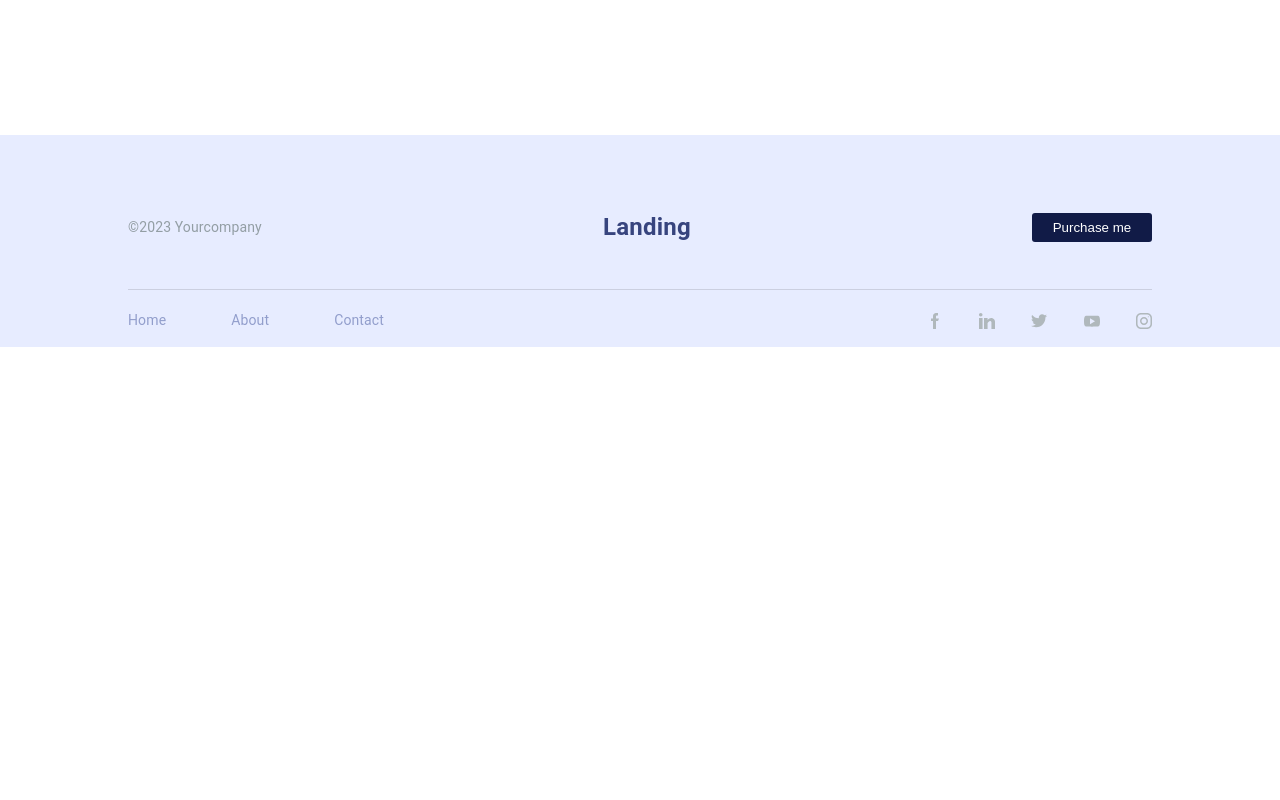
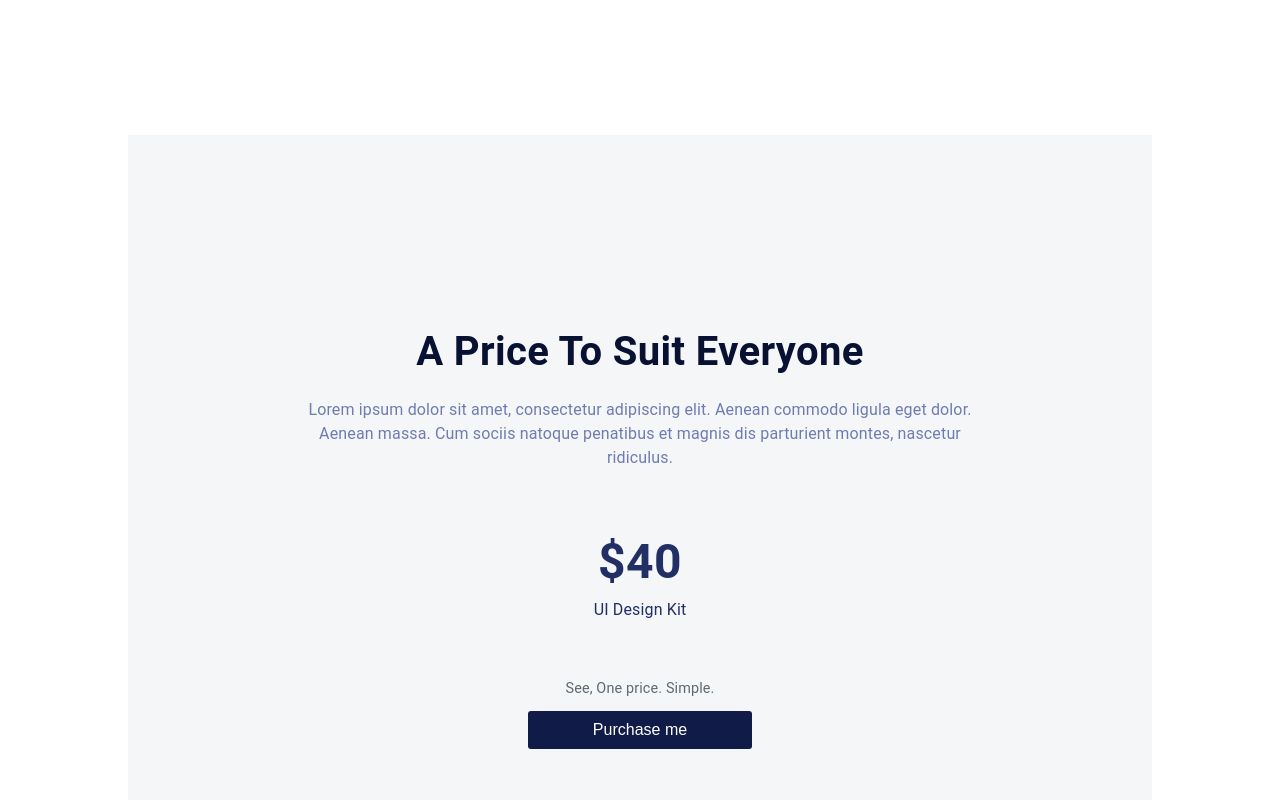
Before and after one commit to SINAZZzz/landing, a React (Vite) app: page / in a window 1280 px wide. Shown: the part 3460-4260 px from the top of the page. Before the commit the page ends 3807 px from the top, so only its background shows below. Built offline with nearby package versions, Linux system fonts and the light colour scheme.

Commit message:
feat : add pricing section

```diff
--- a/src/components/body/Body.tsx
+++ b/src/components/body/Body.tsx
@@ -5,6 +5,7 @@ import Image from "../../assets/images/undraw_mobile_login_ikmv.png";
 import designer from "../../assets/images/designer_3.png";
 import designerr from "../../assets/images/designerr_4.png";
 import designerrr from "../../assets/images/designerrr_5.png";
+import PricingCard from "./section/pricing";
 
 export default function Body() {
   return (
@@ -254,6 +255,7 @@ export default function Body() {
           </Box>
         </Box>
       </Box>
+      <PricingCard />
     </Box>
   );
 }
--- /dev/null
+++ b/src/components/body/section/pricing/components/amount/index.tsx
@@ -0,0 +1,14 @@
+import React from "react";
+import { Box } from "@mui/material";
+import Title from "../../../../../Title";
+
+const PricingAmount: React.FC = () => {
+  return (
+    <Box textAlign="center" display="flex" flexDirection="column">
+      <Title title="$40" fontSize="3rem" color="#222F65" fontWeight="bold" />
+      <Title title="UI Design Kit" fontSize="1rem" color="#222F65" />
+    </Box>
+  );
+};
+
+export default PricingAmount;
--- /dev/null
+++ b/src/components/body/section/pricing/components/button/index.tsx
@@ -0,0 +1,35 @@
+import React from "react";
+import { Box } from "@mui/material";
+import Title from "../../../../../Title";
+import Button from "../../../../../Button";
+
+const PricingButton: React.FC = () => {
+  return (
+    <Box
+      textAlign="center"
+      display="flex"
+      flexDirection="column"
+      justifyContent="center"
+      alignItems="center"
+      gap="12px"
+    >
+      <Title
+        title="See, One price. Simple."
+        fontSize="0.9rem"
+        color="#5D6970"
+      />
+      <Button
+        Title="Purchase me"
+        fontSize="1rem"
+        border={0}
+        bgcolor={"#111B47"}
+        borderRadius={"3px"}
+        color={"#FFFFFF"}
+        width={"14rem"}
+        py={"10px"}
+      />
+    </Box>
+  );
+};
+
+export default PricingButton;
--- /dev/null
+++ b/src/components/body/section/pricing/components/header/index.tsx
@@ -0,0 +1,33 @@
+import React from "react";
+import { Typography, Box } from "@mui/material";
+import Title from "../../../../../Title";
+
+const PricingHeader: React.FC = () => {
+  return (
+    <Box
+      textAlign="center"
+      sx={{
+        width: "100%",
+        display: "flex",
+        flexDirection: "column",
+        gap: "1rem",
+      }}
+    >
+      <Title
+        title="A Price To Suit Everyone"
+        color="#091133"
+        fontSize="2.5rem"
+        fontWeight="bold"
+        textAlign="center"
+      />
+
+      <Typography variant="body1" color="#6F7CB2">
+        Lorem ipsum dolor sit amet, consectetur adipiscing elit. Aenean commodo
+        ligula eget dolor. Aenean massa. Cum sociis natoque penatibus et magnis
+        dis parturient montes, nascetur ridiculus.
+      </Typography>
+    </Box>
+  );
+};
+
+export default PricingHeader;
--- /dev/null
+++ b/src/components/body/section/pricing/index.tsx
@@ -0,0 +1,38 @@
+// src/components/PricingCard.tsx
+import React from "react";
+import { Box } from "@mui/material";
+import PricingHeader from "./components/header";
+import PricingAmount from "./components/amount";
+import PricingButton from "./components/button";
+
+const PricingCard: React.FC = () => {
+  return (
+    <Box
+      sx={{
+        width: "100%",
+        display: "flex",
+        alignItems: "center",
+        justifyContent: "center",
+        minHeight: "100vh",
+        backgroundColor: "#f4f6f8",
+      }}
+    >
+      <Box
+        sx={{
+          padding: 4,
+          textAlign: "center",
+          maxWidth: 700,
+          display: "flex",
+          flexDirection: "column",
+          gap: "3.5rem",
+        }}
+      >
+        <PricingHeader />
+        <PricingAmount />
+        <PricingButton />
+      </Box>
+    </Box>
+  );
+};
+
+export default PricingCard;
```
